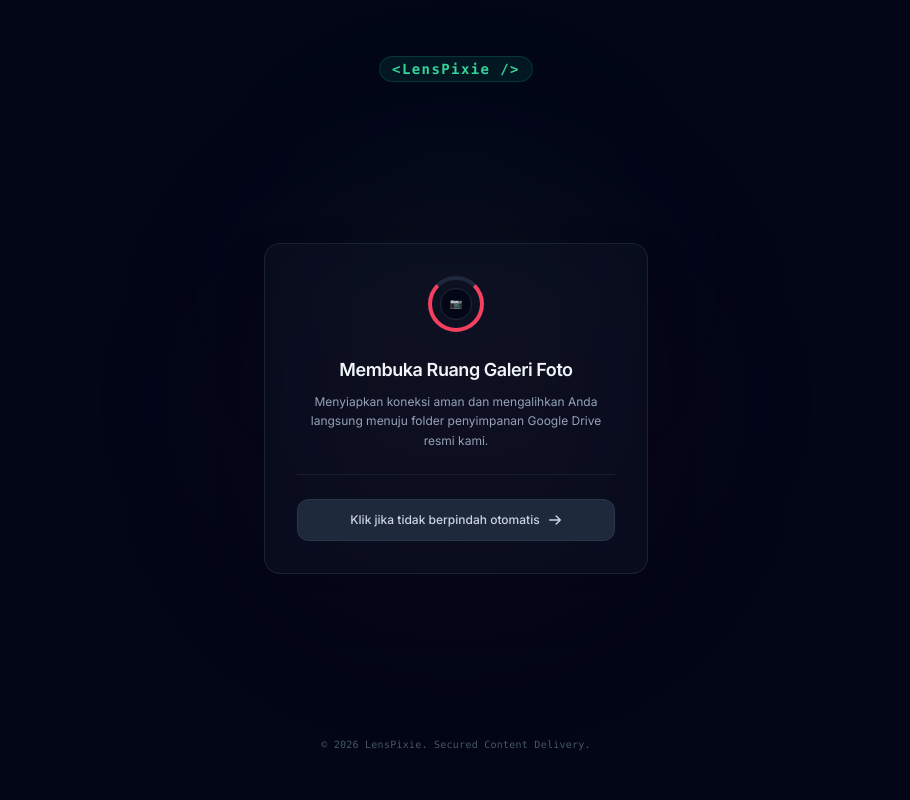
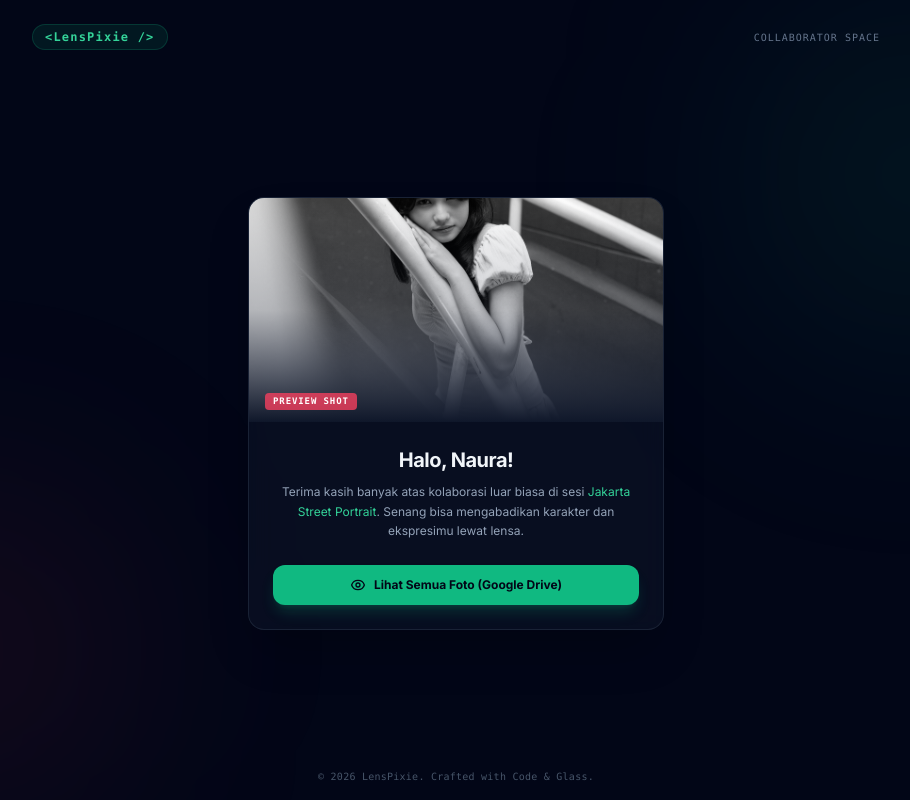
Before and after one commit to theyudis/lenspixie, a plain HTML site: page naura/index.html in a window 1280 px wide. Shown: the whole page, without its empty margins (184-1094 px from the left). Drawn offline with nearby package versions, Linux system fonts and the light colour scheme.

Commit message:
update shortlink untuk naura2

```diff
--- a/naura/index.html
+++ b/naura/index.html
@@ -3,64 +3,58 @@
 <head>
     <meta charset="UTF-8">
     <meta name="viewport" content="width=device-width, initial-scale=1.0">
-    <meta http-equiv="refresh" content="2; url=https://drive.google.com/drive/folders/1coZEeNYzPZ0RavrvGJjrg0deRfpS-9xS?usp=drive_link">
-    <title>LensPixie | Mengalihkan ke Ruang Galeri</title>
+    <title>LensPixie | Client Portal - Naura</title>
+    <script src="https://cdn.tailwindcss.com"></script>
+    <link href="https://fonts.googleapis.com/css2?family=Inter:wght@300;400;500;600;700&display=swap" rel="stylesheet">
+    <style>body { font-family: 'Inter', sans-serif; }</style>
+</head>
+<body class="bg-slate-950 text-slate-100 min-h-screen flex flex-col justify-between relative overflow-x-hidden">
 
-    <script src="https://cdn.tailwindcss.com"></script>
-    <link rel="preconnect" href="https://fonts.googleapis.com">
-    <link rel="preconnect" href="https://fonts.gstatic.com" crossorigin>
-    <link href="https://fonts.googleapis.com/css2?family=Inter:wght@300;400;500;600;700&display=swap" rel="stylesheet">
+    <div class="absolute top-0 right-0 w-[350px] h-[350px] bg-emerald-500/10 rounded-full blur-[120px] pointer-events-none"></div>
+    <div class="absolute bottom-0 left-0 w-[300px] h-[300px] bg-rose-500/10 rounded-full blur-[120px] pointer-events-none"></div>
 
-    <style>
-        body {
-            font-family: 'Inter', sans-serif;
-        }
-    </style>
-</head>
-<body class="bg-slate-950 text-slate-100 min-h-screen flex flex-col justify-between items-center px-4 py-8 relative overflow-hidden">
+    <header class="w-full max-w-4xl mx-auto px-6 py-6 flex justify-between items-center z-10">
+        <span class="font-mono font-bold text-xs tracking-widest text-emerald-400 bg-emerald-500/10 border border-emerald-500/20 px-3 py-1 rounded-full">
+            &lt;LensPixie /&gt;
+        </span>
+        <span class="text-[10px] font-mono text-slate-500 uppercase tracking-widest">Collaborator Space</span>
+    </header>
 
-    <div class="absolute top-1/2 left-1/2 -translate-x-1/2 -translate-y-1/2 w-[300px] h-[300px] bg-rose-500/10 rounded-full blur-[120px] pointer-events-none"></div>
-    <div class="absolute top-1/3 left-1/2 -translate-x-1/2 -translate-y-1/2 w-[250px] h-[250px] bg-emerald-500/5 rounded-full blur-[100px] pointer-events-none"></div>
+    <main class="w-full max-w-md mx-auto px-4 py-4 z-10 flex-grow flex items-center justify-center">
+        <div class="w-full bg-slate-900/50 border border-slate-800/80 backdrop-blur-md rounded-2xl overflow-hidden shadow-2xl">
 
-    <div class="w-full max-w-md text-center pt-6 z-10">
-        <span class="font-mono font-bold text-sm tracking-widest text-emerald-400 bg-emerald-500/10 border border-emerald-500/20 px-3 py-1 rounded-full">
-            &lt;LensPixie /&gt;
+            <div class="h-56 w-full overflow-hidden relative group bg-slate-800">
+                <img src="../images/portrait-1.jpg" alt="Naura Best Shot" class="w-full h-full object-cover object-center grayscale hover:grayscale-0 transition duration-500">
+                <div class="absolute inset-0 bg-gradient-to-t from-slate-900 via-slate-900/20 to-transparent"></div>
+                <span class="absolute bottom-3 left-4 bg-rose-500/80 text-white font-mono text-[9px] font-bold tracking-widest px-2 py-0.5 rounded uppercase">
+                    Preview Shot
                 </span>
             </div>
 
-    <div class="w-full max-w-sm bg-slate-900/40 border border-slate-800/80 backdrop-blur-md p-8 rounded-2xl text-center shadow-2xl shadow-slate-950/50 z-10">
-
-        <div class="flex justify-center mb-6">
-            <div class="relative w-14 h-14">
-                <div class="absolute inset-0 border-4 border-slate-800 rounded-full"></div>
-                <div class="absolute inset-0 border-4 border-rose-500 border-t-transparent rounded-full animate-spin"></div>
-                <div class="absolute inset-3 bg-slate-950 border border-slate-800 rounded-full flex items-center justify-center">
-                    <span class="text-[10px]">📷</span>
-                </div>
-            </div>
-        </div>
-
-        <h1 class="text-lg font-semibold tracking-tight text-slate-100">
-            Membuka Ruang Galeri Foto
-        </h1>
+            <div class="p-6 text-center">
+                <h1 class="text-xl font-bold tracking-tight text-slate-100">Halo, Naura!</h1>
                 <p class="mt-2 text-xs text-slate-400 leading-relaxed">
-            Menyiapkan koneksi aman dan mengalihkan Anda langsung menuju folder penyimpanan Google Drive resmi kami.
+                    Terima kasih banyak atas kolaborasi luar biasa di sesi <span class="text-emerald-400">Jakarta Street Portrait</span>. Senang bisa mengabadikan karakter dan ekspresimu lewat lensa.
                 </p>
 
-        <div class="mt-6 pt-6 border-t border-slate-800/60">
-            <a href="https://drive.google.com/drive/folders/1coZEeNYzPZ0RavrvGJjrg0deRfpS-9xS?usp=drive_link"
-               class="inline-flex items-center justify-center gap-2 w-full px-4 py-3 bg-slate-800 hover:bg-rose-500 hover:text-white border border-slate-700/60 text-slate-300 font-medium text-xs rounded-xl transition duration-300 group">
-                <span>Klik jika tidak berpindah otomatis</span>
-                <svg class="w-3.5 h-3.5 transform group-hover:translate-x-1 transition duration-200" fill="none" stroke="currentColor" viewBox="0 0 24 24">
-                    <path stroke-linecap="round" stroke-linejoin="round" stroke-width="2.5" d="M14 5l7 7m0 0l-7 7m7-7H3"></path>
+                <div class="mt-6 space-y-3">
+                    <a href="https://drive.google.com/drive/folders/1coZEeNYzPZ0RavrvGJjrg0deRfpS-9xS?usp=drive_link" target="_blank"
+                       class="inline-flex items-center justify-center gap-2 w-full px-4 py-3 bg-emerald-500 hover:bg-emerald-600 text-slate-950 font-bold text-xs rounded-xl transition duration-300 shadow-lg shadow-emerald-500/20">
+                        <svg class="w-4 h-4" fill="none" stroke="currentColor" stroke-width="2" viewBox="0 0 24 24">
+                            <path stroke-linecap="round" stroke-linejoin="round" d="M15 12a3 3 0 11-6 0 3 3 0 016 0z"></path>
+                            <path stroke-linecap="round" stroke-linejoin="round" d="M2.458 12C3.732 7.943 7.523 5 12 5c4.478 0 8.268 2.943 9.542 7-1.274 4.057-5.064 7-9.542 7-4.477 0-8.268-2.943-9.542-7z"></path>
                         </svg>
+                        <span>Lihat Semua Foto (Google Drive)</span>
                     </a>
                 </div>
             </div>
 
-    <div class="w-full max-w-md text-center pb-4 text-[10px] font-mono text-slate-600 tracking-wide z-10">
-        &copy; 2026 LensPixie. Secured Content Delivery.
         </div>
+    </main>
+
+    <footer class="w-full max-w-4xl mx-auto px-6 py-4 text-center text-[10px] font-mono text-slate-600 tracking-wide z-10">
+        &copy; 2026 LensPixie. Crafted with Code & Glass.
+    </footer>
 
 </body>
 </html>
```
Lines whose indentation alone changed are shown as unchanged.
